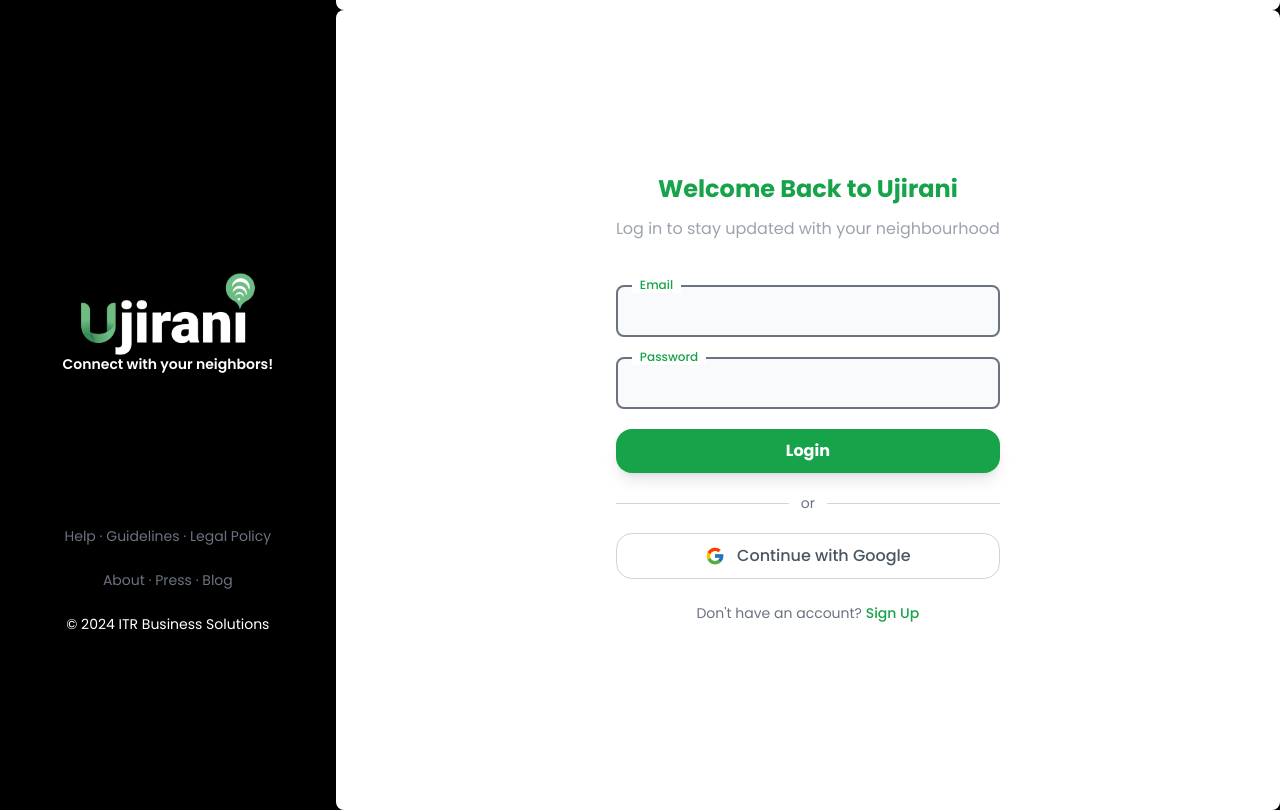
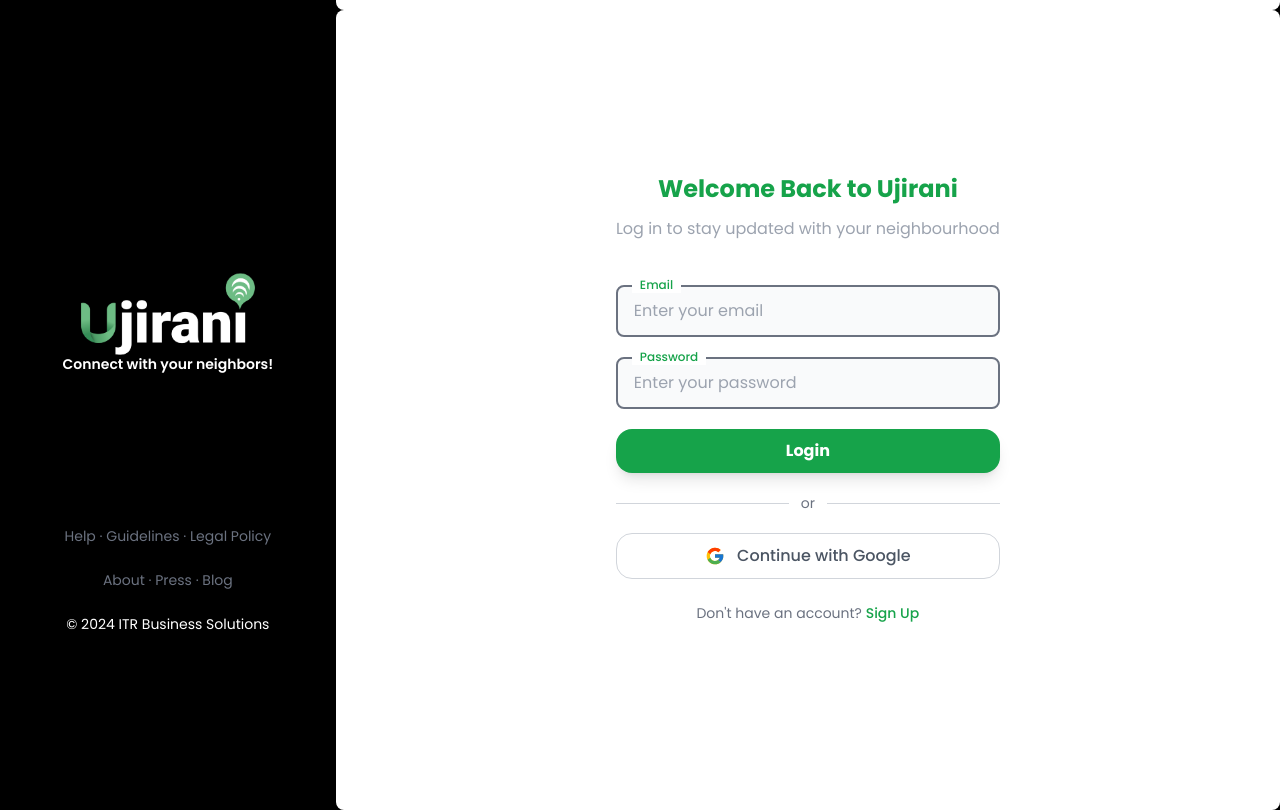
Before and after one commit to Wanjirusimiyu/Ujirani, a React (Create React App) app in the folder client/: page / in a window 1280 px wide. Shown: the part 790-1600 px from the top of the page. Built offline with nearby package versions, Linux system fonts and the light colour scheme.

Commit message:
Update placeholders for the input fields

```diff
--- a/client/src/pages/Login.js
+++ b/client/src/pages/Login.js
@@ -48,6 +48,7 @@
                 className="w-full p-3 pl-4 border-2 border-gray-500 rounded-lg bg-gray-50 focus:bg-white focus:outline-none focus:border-green-500 transition-all duration-200"
                 onFocus={() => setFocusedField("name")}
                 onBlur={() => setFocusedField(null)}
+                placeholder='Enter your email'
               />
             </div>
 
@@ -61,6 +62,7 @@
                 className="w-full p-3 pl-4 border-2 border-gray-500 rounded-lg bg-gray-50 focus:bg-white focus:outline-none focus:border-green-500 transition-all duration-200"
                 onFocus={() => setFocusedField("password")}
                 onBlur={() => setFocusedField(null)}
+                placeholder='Enter your password'
               />
             </div>
 
```
